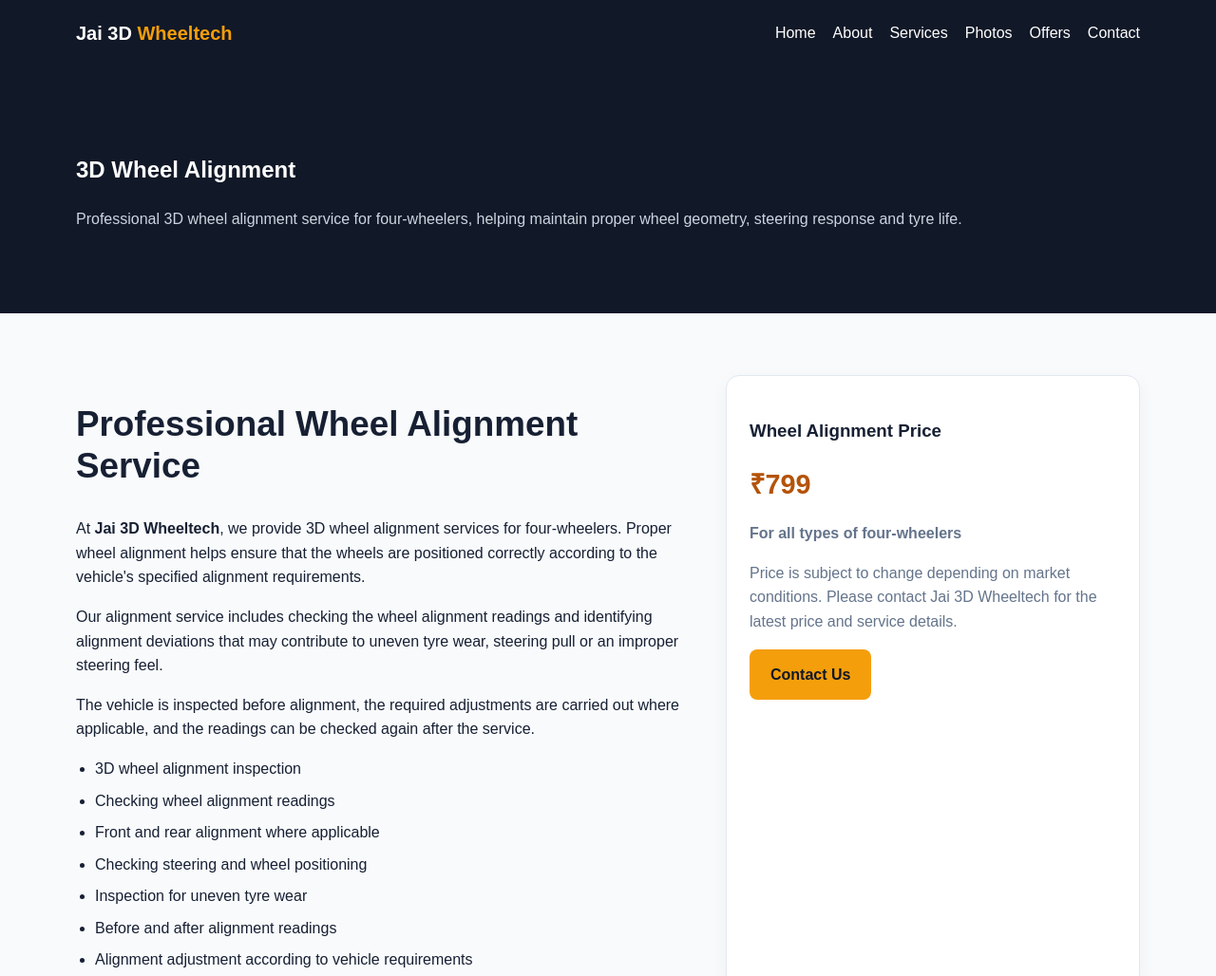
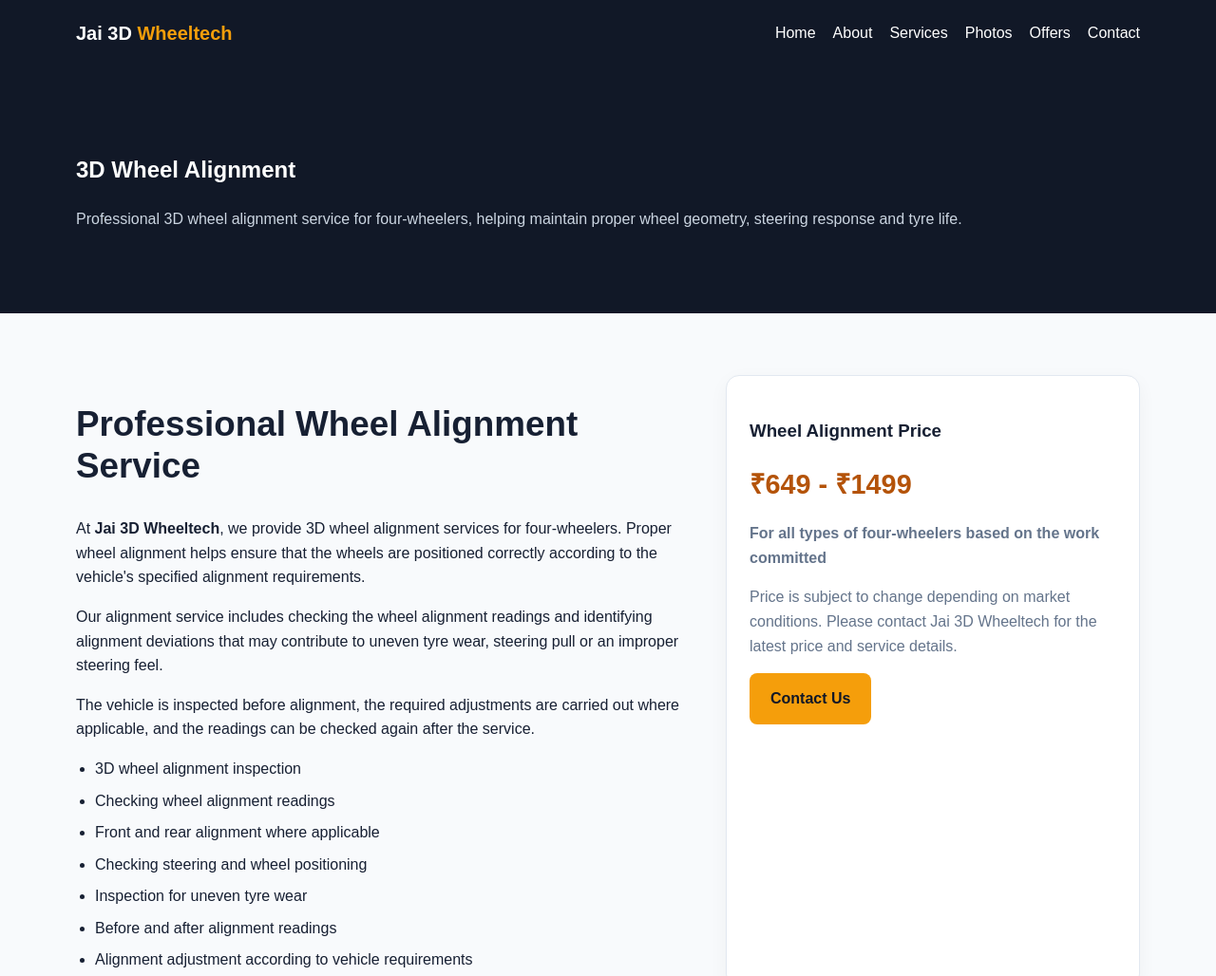
Before and after one commit to jai3dwheeltech/jai3dwebsite, a plain HTML site: page wheel-alignment.html in a window 1280 px wide. Shown: the top 1028 px of the page at 95% size. Drawn offline with Linux system fonts and the light colour scheme.

Commit message:
Update wheel-alignment.html
updated price

```diff
--- a/wheel-alignment.html
+++ b/wheel-alignment.html
@@ -101,10 +101,10 @@ again after the service.
 
 <h3>Wheel Alignment Price</h3>
 
-<div class="price">₹799</div>
+<div class="price">₹649 - ₹1499</div>
 
 <p>
-<strong>For all types of four-wheelers</strong>
+<strong>For all types of four-wheelers based on the work committed</strong>
 </p>
 
 <p>
```
